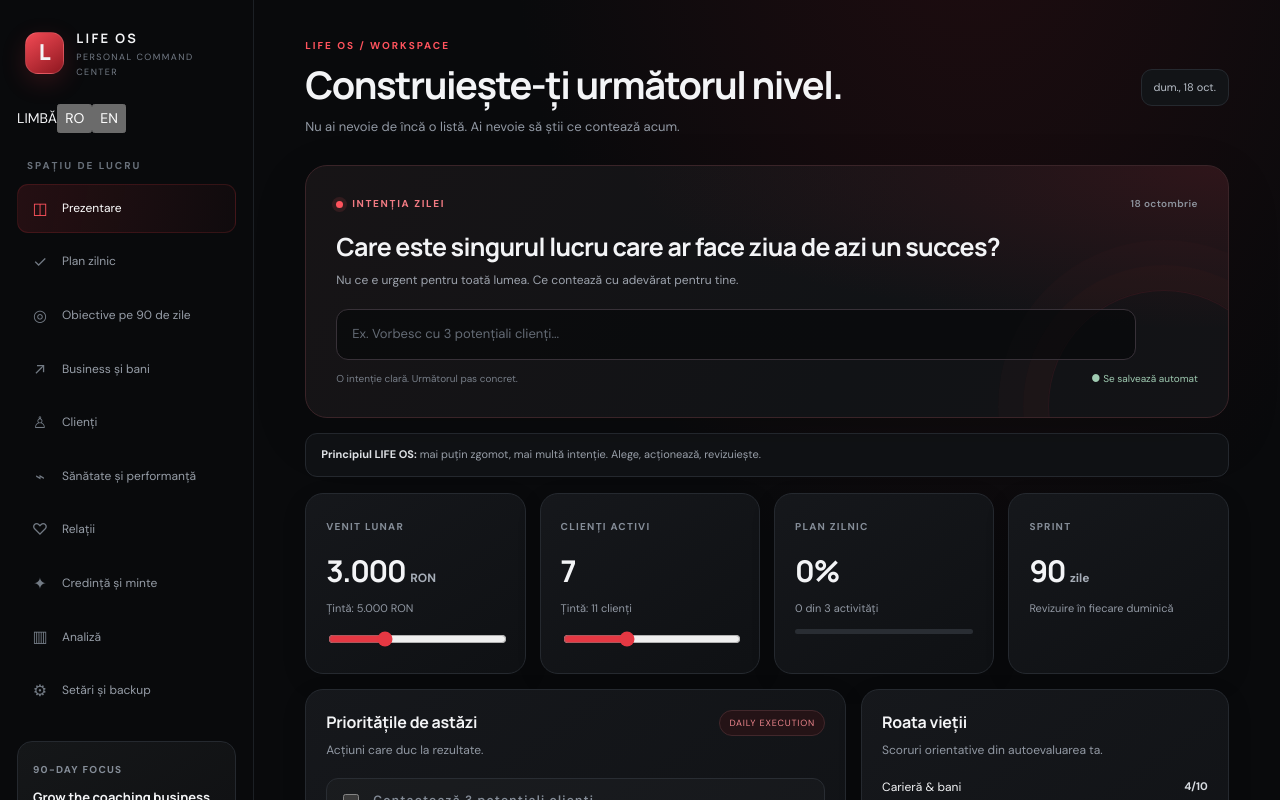
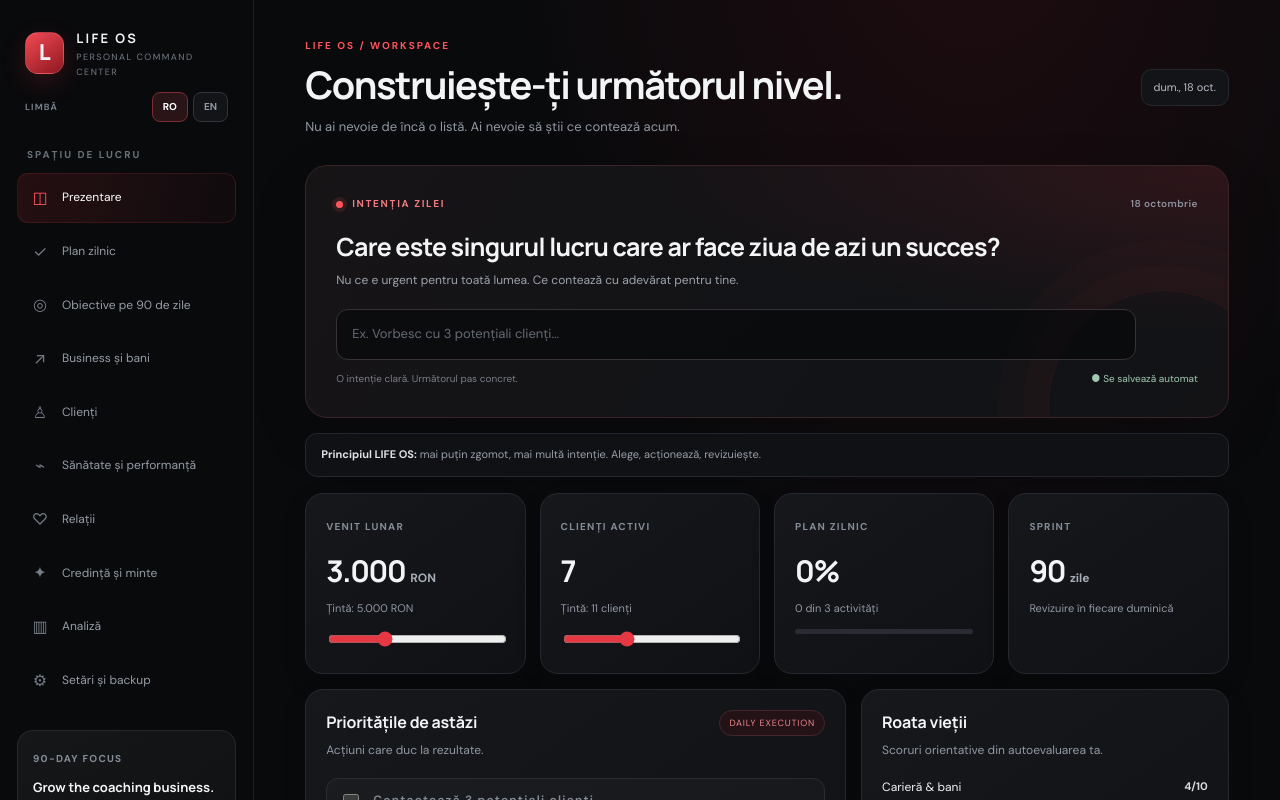
Before and after one commit to TonyTank01/life-os, a Next.js app: page / in a window 1280 px wide. Shown: the top 800 px of the page. Built offline with nearby package versions, Linux system fonts and the light colour scheme.

Commit message:
Style persistent RO EN language selector

```diff
--- a/app/styles.css
+++ b/app/styles.css
@@ -120,3 +120,10 @@ footer{text-align:center;color:#606873;font-size:10px;letter-spacing:.35px;margi
 .goal-progress{margin:19px 0 23px}
 .goal-progress .area-label{font-size:11px}
 @media(max-width:700px){.review-grid{grid-template-columns:1fr}.review-field textarea.email{min-height:90px}}
+
+
+.language-switch{display:flex;align-items:center;gap:5px;padding:0 8px;margin-top:-12px}
+.language-switch span{font-size:9px;letter-spacing:1.1px;color:#777f89;font-weight:800;margin-right:auto}
+.language-switch button{border:1px solid #30353c;background:#121417;color:#9299a4;border-radius:8px;padding:6px 10px;font-size:10px;font-weight:800;cursor:pointer}
+.language-switch button:hover,.language-switch button.selected{background:#291417;border-color:#7e2b33;color:#fff}
+@media(max-width:1100px){.language-switch{margin-top:0;padding:0 4px}.language-switch span{display:none}}
```
